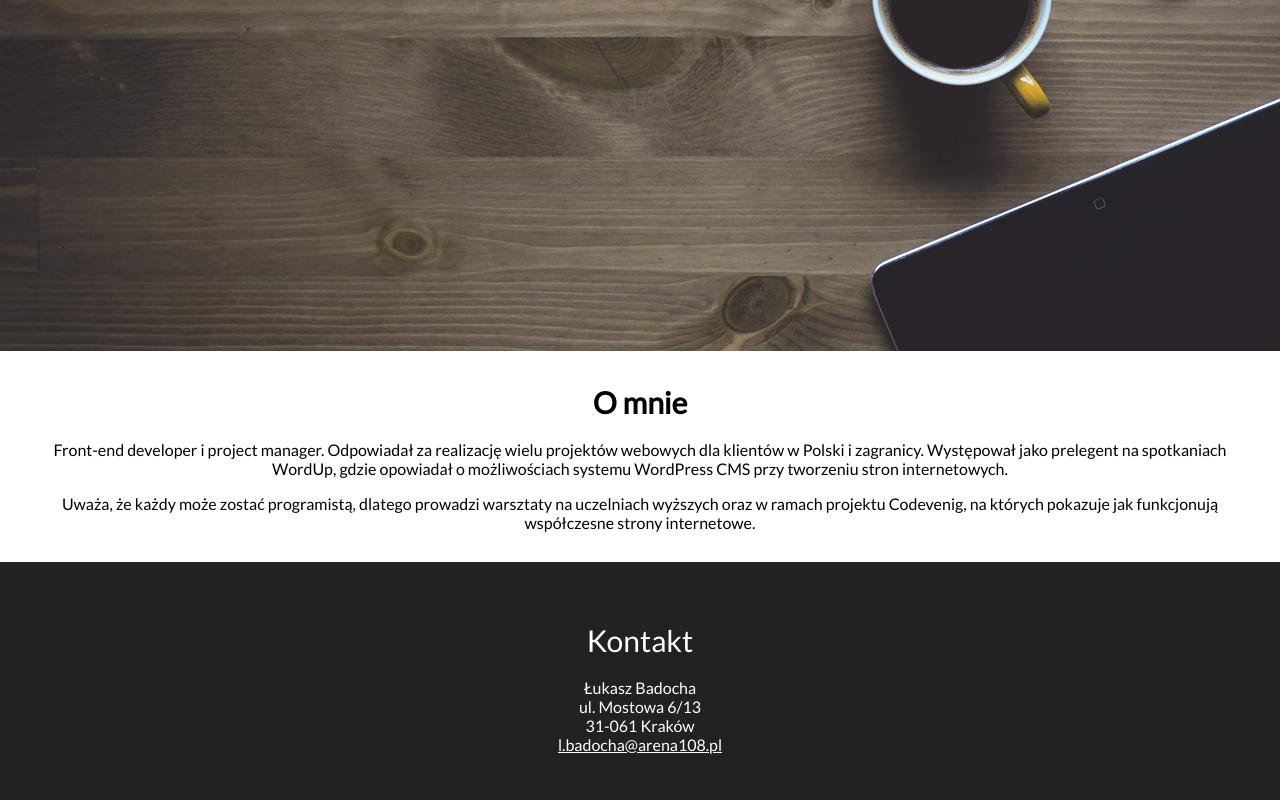
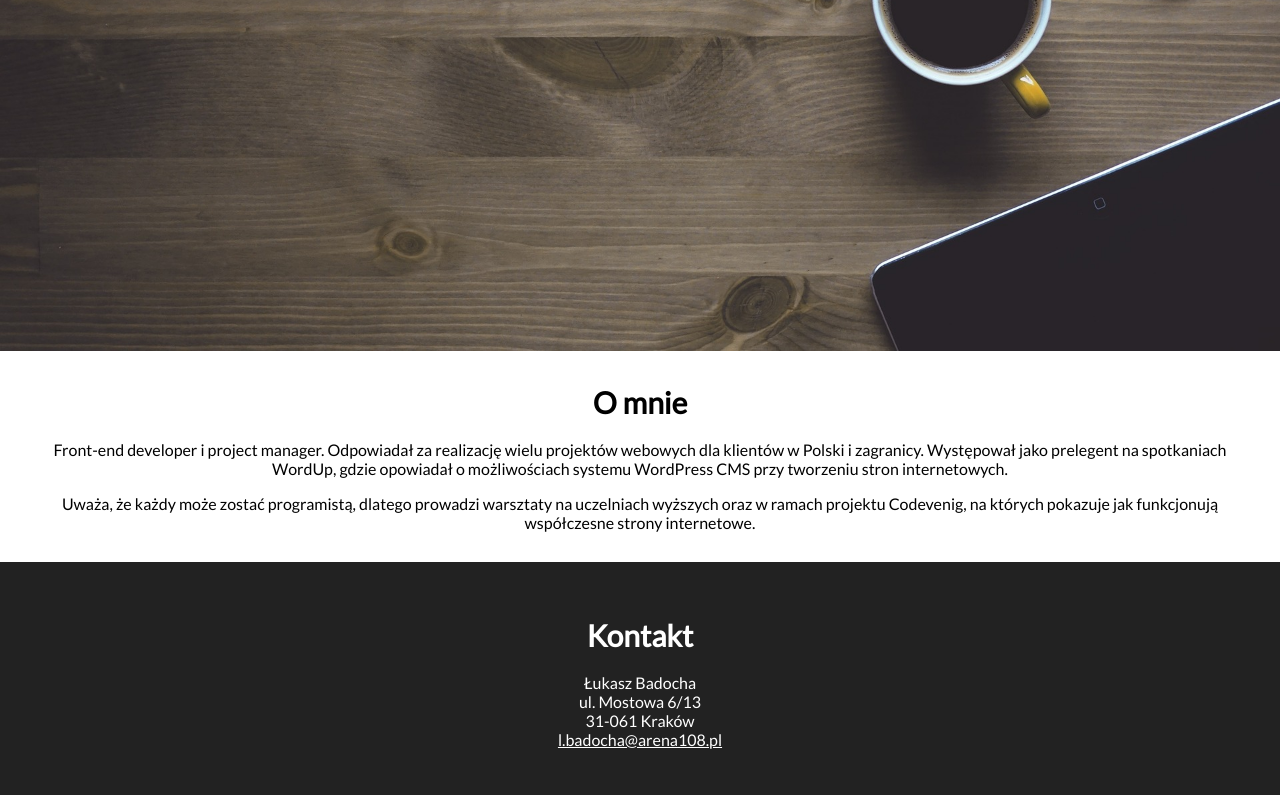
Before and after one commit to Substytucja/projekt-semantyka-HTML5, a plain HTML site: page index.html in a window 1280 px wide. Shown: the part 569-1369 px from the top of the page. Drawn offline with Linux system fonts and the light colour scheme.

Commit message:
footer correction

```diff
--- a/index.html
+++ b/index.html
@@ -18,6 +18,7 @@
 		<li class="menu-item"><a href="#contact">Kontakt</a></li>
 	</UL>
 </nav>
+
 <!--zmiana na section-->
 <section id="header"> <img src="img/header-background.jpg" alt="Zdjęcie nagłówkowe">
 	<h1 id="main-header-text">Moja własna strona</h1> </section>
@@ -31,13 +32,14 @@
 </article>
 
 <!--zmiana na footer-->
-
 <footer id="contact">
-	<p id="contact-header">Kontakt</p>
+	<h2 id="contact-header">Kontakt</h2>
 	<p id="contact-content"> Łukasz Badocha
 		<br /> ul. Mostowa 6/13
 		<br /> 31-061 Kraków
-		<br /> <a href="mailto:l.badocha@arena108.pl">l.badocha@arena108.pl</a> </p>
-</footer></body>
+		<br /> <a href="mailto:l.badocha@arena108.pl">l.badocha@arena108.pl</a>
+</footer>
+
+</body>
 
 </html>
```
